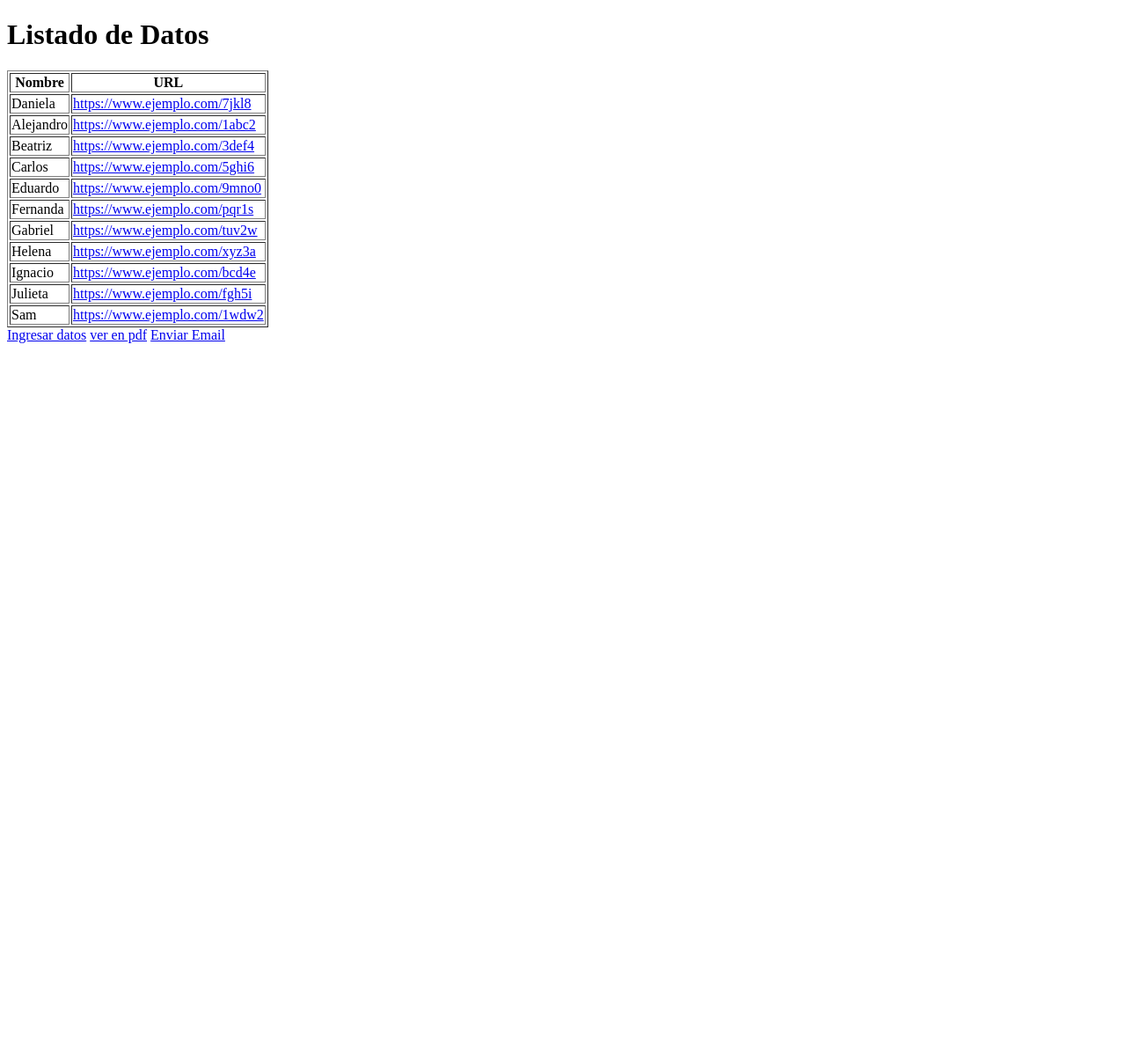
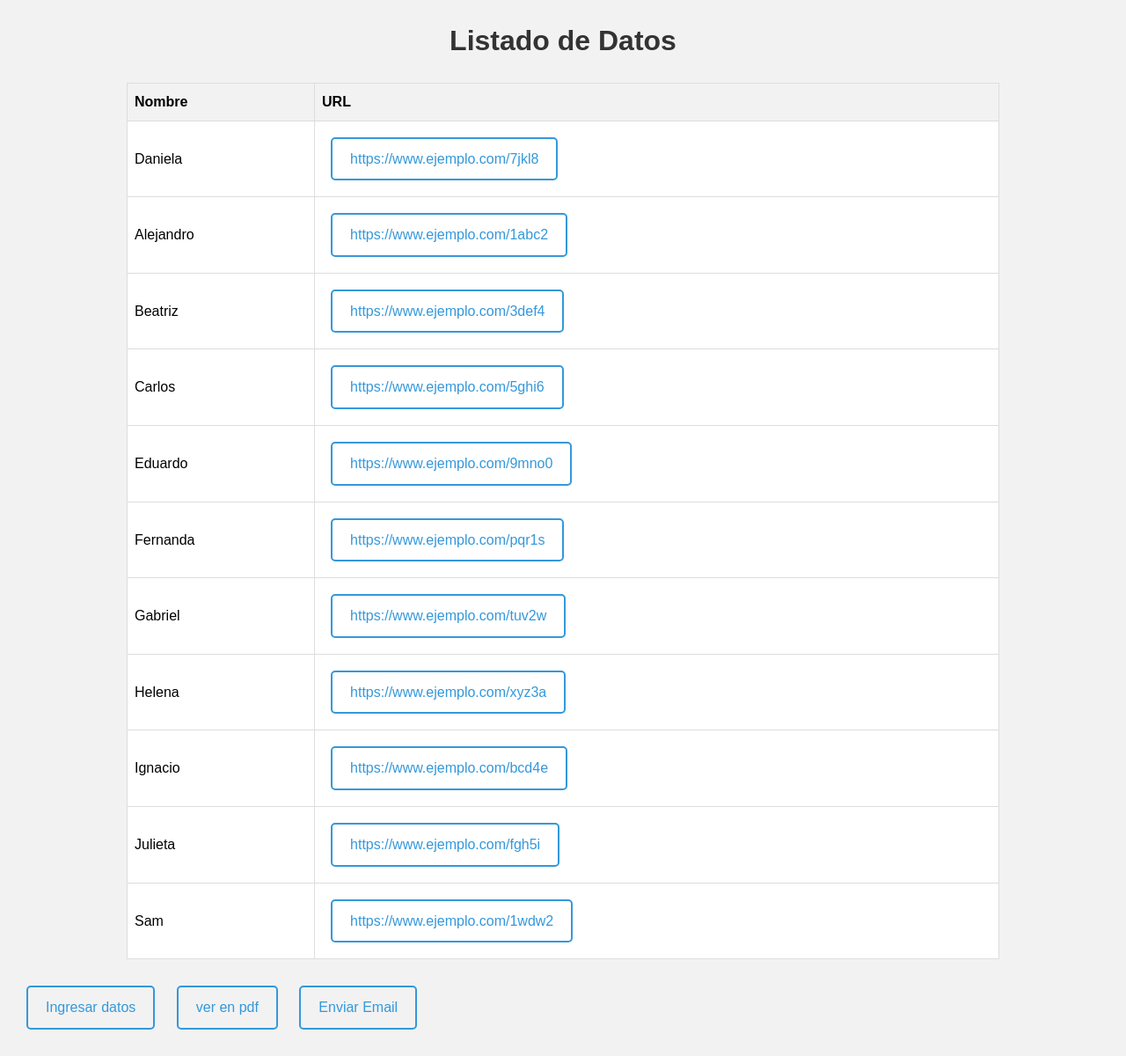
Before and after one commit to sllachod/lab-pweb2-tarea-8-relaciones-pdf-y-emails, a Django app: page / in a window 1280 px wide. Shown: the whole page at 88% size. Before the commit the page ends 390 px from the top, so only its background shows below. Run offline with Django 5.2, Linux system fonts and the light colour scheme; data comes from the database, SQL or seed files in the repository.

Commit message:
insertando css

```diff
--- /dev/null
+++ b/mysite/static/index.css
@@ -0,0 +1,50 @@
+/* Archivo: index.css */
+
+/* Estilos generales */
+body {
+    font-family: Arial, sans-serif; /* Fuente para todo el cuerpo */
+    line-height: 1.6; /* Espaciado entre líneas */
+    margin: 20px; /* Márgenes alrededor del cuerpo */
+    padding: 0; /* Padding cero para el cuerpo */
+    background-color: #f2f2f2; /* Color de fondo para toda la página */
+}
+
+h1 {
+    text-align: center; /* Centrar el título */
+    color: #333; /* Color del texto del título */
+}
+
+table {
+    width: 80%; /* Ancho de la tabla */
+    margin: 20px auto; /* Margen automático para centrar la tabla */
+    border-collapse: collapse; /* Colapsar los bordes de la tabla */
+    background-color: #fff; /* Color de fondo de la tabla */
+}
+
+th, td {
+    border: 1px solid #ddd; /* Borde delgado gris para las celdas */
+    padding: 8px; /* Espaciado interno de las celdas */
+    text-align: left; /* Alinear el texto a la izquierda en las celdas */
+}
+
+th {
+    background-color: #f2f2f2; /* Color de fondo gris claro para las cabeceras */
+}
+
+/* Estilos para los enlaces */
+a {
+    display: inline-block; /* Mostrar los enlaces en línea con bloque */
+    padding: 10px 20px; /* Espaciado interno */
+    margin: 10px; /* Margen entre enlaces */
+    text-decoration: none; /* Quitar subrayado del enlace */
+    color: #3498db; /* Color azul para los enlaces */
+    border: 2px solid #3498db; /* Borde azul alrededor del enlace */
+    border-radius: 5px; /* Bordes redondeados */
+    transition: all 0.3s ease; /* Transición suave para los cambios */
+}
+
+/* Estilo cuando el cursor está sobre el enlace */
+a:hover {
+    background-color: #3498db; /* Fondo azul */
+    color: #fff; /* Texto blanco */
+}
--- a/mysite/tables/templates/url/datos.html
+++ b/mysite/tables/templates/url/datos.html
@@ -1,3 +1,4 @@
+{% load static %}
 <!DOCTYPE html>
 <html>
 <head>
--- a/mysite/tables/templates/url/email_form.html
+++ b/mysite/tables/templates/url/email_form.html
@@ -1,3 +1,4 @@
+{% load static %}
 <!DOCTYPE html>
 <html lang="es">
 <head>
--- a/mysite/tables/templates/url/email_success.html
+++ b/mysite/tables/templates/url/email_success.html
@@ -1,3 +1,4 @@
+{% load static %}
 <!DOCTYPE html>
 <html lang="es">
 <head>
--- a/mysite/tables/templates/url/index.html
+++ b/mysite/tables/templates/url/index.html
@@ -1,8 +1,10 @@
+{% load static %}
 <!DOCTYPE html>
 <html lang="es">
 <head>
     <meta charset="UTF-8">
     <title>Listado de Datos</title>
+    <link rel="stylesheet" type="text/css" href="{% static 'index.css' %}">
 </head>
 <body>
     <h1>Listado de Datos</h1>
--- a/mysite/tables/templates/url/success.html
+++ b/mysite/tables/templates/url/success.html
@@ -1,7 +1,9 @@
+{% load static %}
 <!DOCTYPE html>
 <html>
 <head>
     <title>Éxito</title>
+    <link rel="stylesheet" type="text/css" href="{% static 'success.css' %}">
 </head>
 <body>
     <h1>Datos guardados con éxito</h1>
```
Also changed, not shown: mysite/static/success.css (added, +25 -0 lines).
